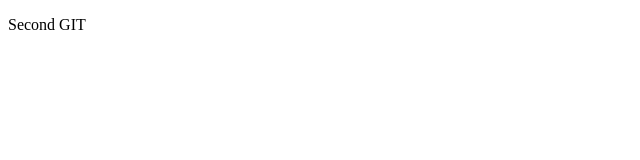
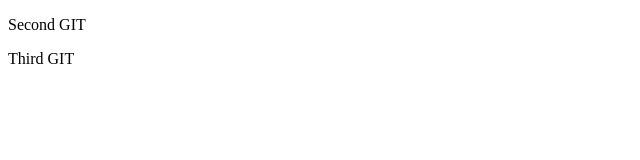
Before and after one commit to samudithn/GIT2, a plain HTML site: page index.html in a window 1280 px wide. Shown: the full height of the page, 0-640 px from the left. Drawn offline with Linux system fonts and the light colour scheme.

Commit message:
p tag commit

```diff
--- a/index.html
+++ b/index.html
@@ -6,5 +6,6 @@
   </head>
   <body>
     <p>Second GIT</p>
+    <p>Third GIT</p>
   </body>
 </html>
```
